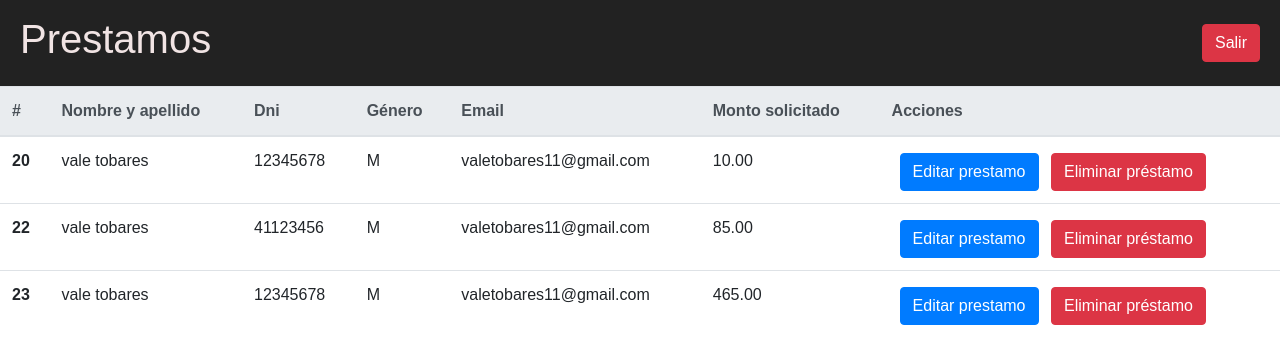
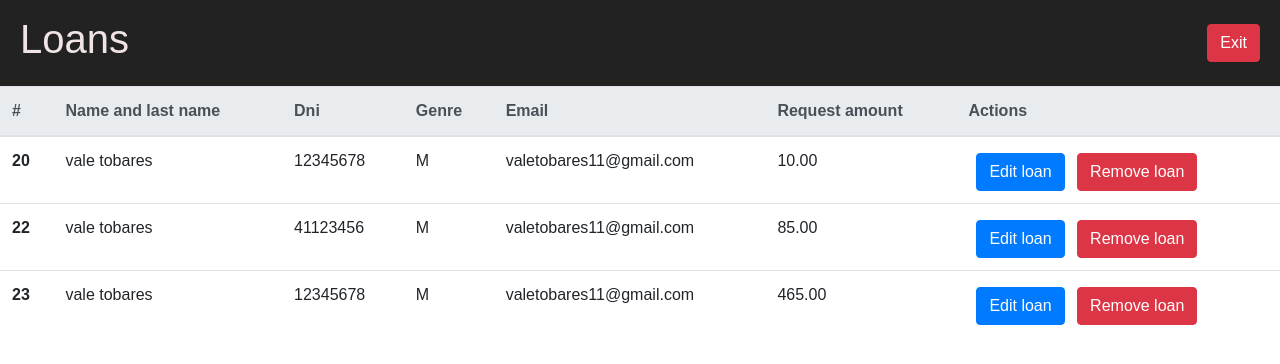
Before and after one commit to valetobares11/tp_moni, a Django app: page /loans/ in a window 1280 px wide. Shown: the top 364 px of the page. Run offline with Django 4.2, Linux system fonts and the light colour scheme; data comes from the database, SQL or seed files in the repository; both versions use the stored data as it was after the commit; some libraries are stand-ins or nearby versions.

Commit message:
cambios de nomenclatura

```diff
--- a/web/templates/web/form_loan_update.html
+++ b/web/templates/web/form_loan_update.html
@@ -71,8 +71,8 @@
 
 <body>
     <nav>
-        <h2>Modificacion de presupuesto</h2>
-        <a href="/loans" class="btn btn-success">Volver</a>
+        <h2>Loan Application Modification</h2>
+        <a href="/loans" class="btn btn-success">Back to</a>
     </nav>
 
     <div class="container mt-5">
@@ -82,7 +82,7 @@
                     {% csrf_token %}
                     {% bootstrap_form form %}
                     <div class="text-center mt-5">
-                        <button type="submit" class="btn btn-primary">Editar prestamo</button>
+                        <button type="submit" class="btn btn-primary">Edit loan</button>
                     </div>
                 </form>
             </div>
--- a/web/templates/web/loans_list.html
+++ b/web/templates/web/loans_list.html
@@ -82,8 +82,8 @@
 <body>
     <div>
         <nav>
-            <h1>Prestamos</h1>
-            <a href="/" class="btn btn-danger">Salir</a>
+            <h1>Loans</h1>
+            <a href="/" class="btn btn-danger">Exit</a>
         </nav>
 
 
@@ -91,12 +91,12 @@
             <thead class="thead-light">
                 <tr>
                     <th scope="col">#</th>
-                    <th scope="col">Nombre y apellido</th>
+                    <th scope="col">Name and last name</th>
                     <th scope="col">Dni</th>
-                    <th scope="col">Género</th>
+                    <th scope="col">Genre</th>
                     <th scope="col">Email</th>
-                    <th scope="col">Monto solicitado</th>
-                    <th scope="col">Acciones</th>
+                    <th scope="col">Request amount</th>
+                    <th scope="col">Actions</th>
                 </tr>
             </thead>
             <tbody>
@@ -111,10 +111,10 @@
                     <td>
                         <div>
                             <a href="/update_loans/{{ loan.id }}/">
-                                <button type="button" class="btn btn-primary mt-1 mx-2">Editar prestamo</button>
+                                <button type="button" class="btn btn-primary mt-1 mx-2">Edit loan</button>
                             </a>
                             <a href="#" data-loan-id="{{ loan.id }}" class="btn-eliminar">
-                                <button type="button" class="btn btn-danger mt-1">Eliminar préstamo</button>
+                                <button type="button" class="btn btn-danger mt-1">Remove loan</button>
                             </a>
                         </div>
                     </td>
--- a/web/views.py
+++ b/web/views.py
@@ -14,7 +14,9 @@ from rest_framework.renderers import TemplateHTMLRenderer
 from .utils import loan_application_accepted, get_fields_loans, all_loans
 
 class IndexApiView(APIView):
-
+    """
+    List a new loan form
+    """
     renderer_classes = [TemplateHTMLRenderer]
 
     def get(self, request, format=None):
@@ -25,7 +27,7 @@ class IndexApiView(APIView):
 
 class LoansApiView(APIView):
     """
-
+    List all loans, delete or create a new one
     """
     renderer_classes = [TemplateHTMLRenderer]
 
@@ -70,50 +72,10 @@ class LoansApiView(APIView):
         except:
             return redirect('error')
 
-    # def put(self, request, loan_id ,format=None):
-    #     print("esta entrando aca o no ???")
-    #     serializer = LoansSerializer(data=request.data)
-    #     if serializer.is_valid():
-    #         data = serializer.validated_data
-    #         loan = Loans.objects.filter(id=loan_id).first()
-    #         loan.dni = data['dni']
-    #         loan.name_and_last_name = data['name_and_last_name']
-    #         loan.genre = data['genre']
-    #         loan.email = data['email']
-    #         loan.requested_amount = data['requested_amount']
-    #         loan.save()
-    #         return Response({'loans': all_loans()}, template_name='web/loans_list.html')
-    #     return redirect('error')
-
-
-# def update_loans(request, loan_id):
-#     """
-
-#     """
-#     loan = Loans.objects.filter(id=loan_id).first()
-#     if request.method == 'POST':
-#         form = LoanForm(request.POST)
-#         if form.is_valid() or loan is not None:
-#             try:
-#                 loan.dni = form.cleaned_data['dni']
-#                 loan.name_and_last_name = form.cleaned_data['name_and_last_name']
-#                 loan.genre = form.cleaned_data['genre']
-#                 loan.email = form.cleaned_data['email']
-#                 loan.requested_amount = form.cleaned_data['requested_amount']
-#                 loan.save()
-#                 return redirect('loans')
-#             except Exception as e:
-#                 print(f"Error while trying to save the loan {e}")
-#                 return redirect('error')
-#         else:
-#             print(f"Error with form, invalid LoanForm")
-#             return redirect('error')
-
-
 
 class UsersApiView(APIView):
     """
-
+    Create a new user
     """
     renderer_classes = [TemplateHTMLRenderer]
 
@@ -133,24 +95,24 @@ class UsersApiView(APIView):
 
 def error(request):
     """
-    This method returns a render to the error page.
+    Returns a render to the error page.
     """
     return render(request,'web/pag_error.html')
 
 def successful_loan(request):
     """
-    This method returns render the 'Loan Accepted' page.
+    Returns render the 'Loan Accepted' page.
     """
     return render(request,'web/page_accepted_loans.html')
 
 def unsuccessful_loan(request):
     """
-    This method returns render the 'Loan not accepted' page.
+    Returns render the 'Loan not accepted' page.
     """
     return render(request,'web/page_not_accepted_loans.html')
 
 def not_login(request):
     """
-    This method returns the Login Failure page.
+    Returns the Login Failure page.
     """
     return render(request,'web/page_not_login.html')
```
Also changed, not shown: web/templates/web/form_loan.html (+4 -3 lines), db.sqlite3.
